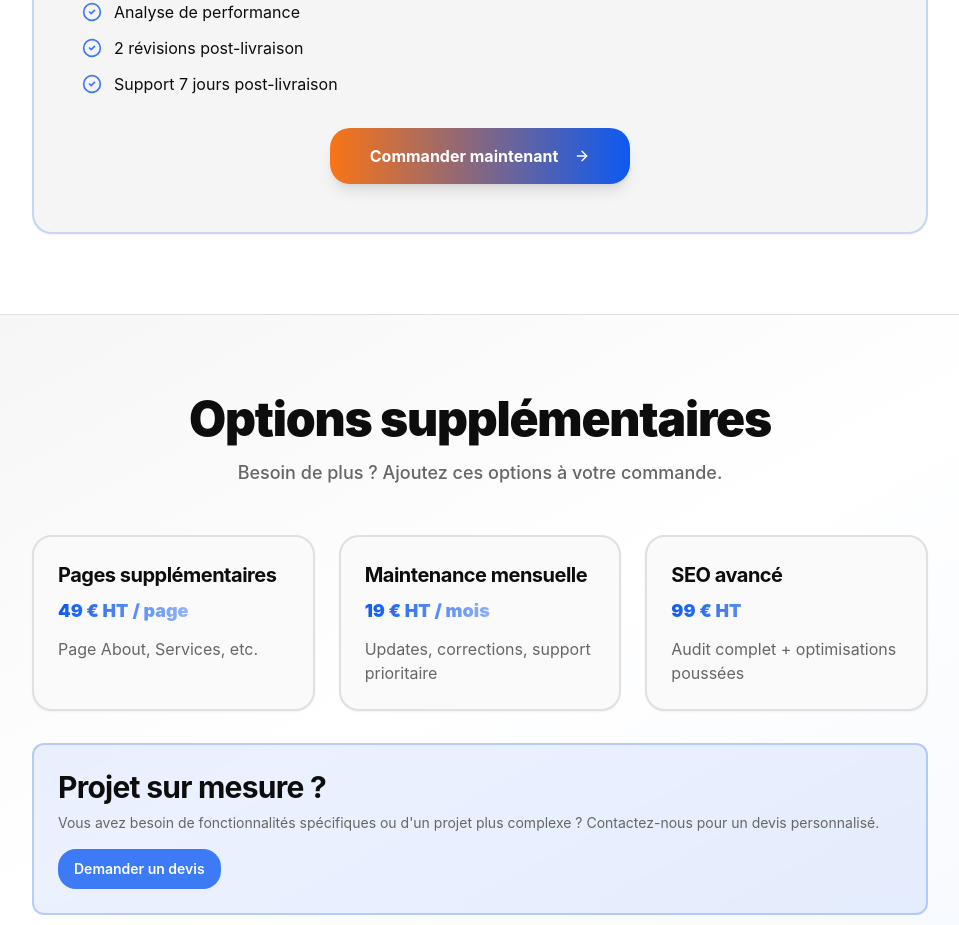
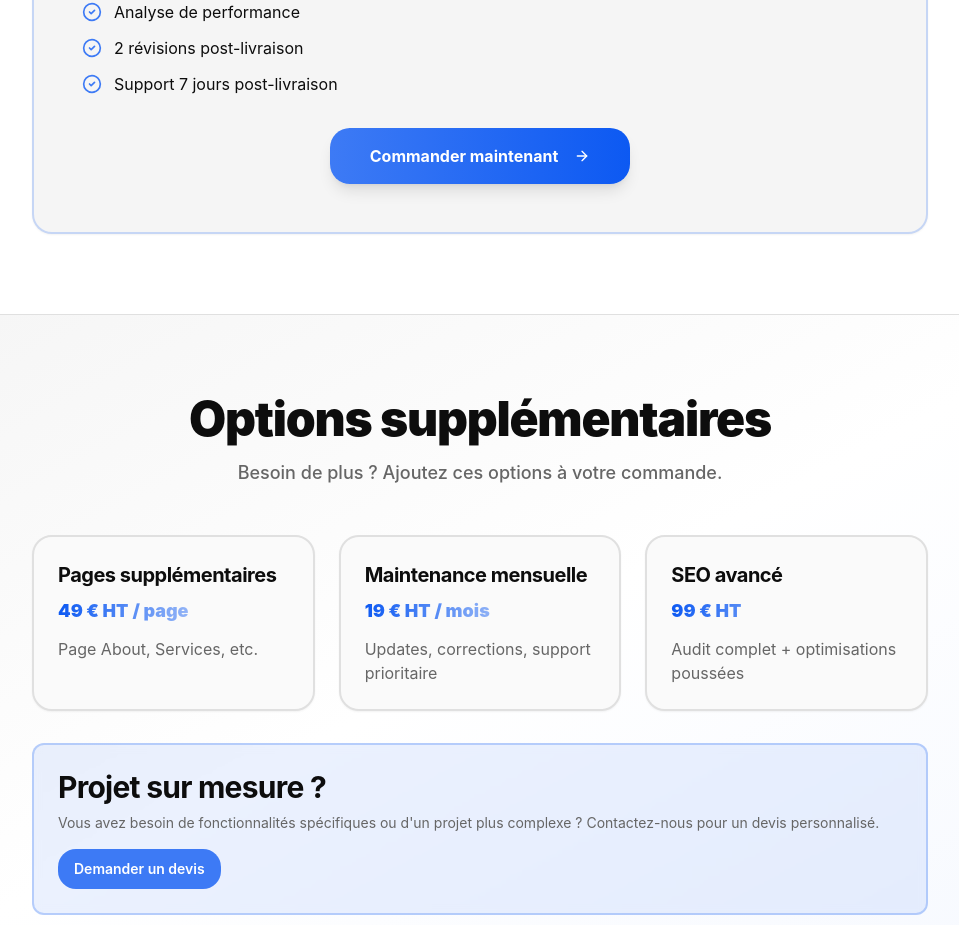
Before and after one commit to agency26/landing26site, a React (Vite) app: page /tarifs in a window 1280 px wide. Shown: the part 918-1843 px from the top of the page, without its empty margins (160-1119 px from the left). Built offline with nearby package versions, Linux system fonts and the light colour scheme; the HTML template or start-up script is replaced by a standard one; a web font is replaced by a local one.

Commit message:
Reverted to commit 1bd113df1da4f242137b3ba5afc51e50f97d7e3d

```diff
--- a/src/components/ui/gradient-button.tsx
+++ b/src/components/ui/gradient-button.tsx
@@ -9,7 +9,7 @@ const gradientButtonVariants = cva(
     variants: {
       variant: {
         default:
-          "bg-gradient-to-r from-orange-accent via-primary to-primary-dark text-primary-foreground shadow-lg hover:shadow-2xl hover:shadow-primary/30 hover:scale-[1.05] bg-200% animate-gradient-shift",
+          "bg-gradient-to-r from-primary-light via-primary to-primary-dark text-primary-foreground shadow-lg hover:shadow-2xl hover:shadow-primary/30 hover:scale-[1.05] bg-200% animate-gradient-shift",
         outline:
           "border-2 border-transparent bg-gradient-to-r from-primary-light via-primary to-primary-dark bg-clip-text text-transparent hover:bg-clip-border hover:text-primary-foreground hover:scale-[1.02] bg-200% animate-gradient-shift",
       },
--- a/src/index.css
+++ b/src/index.css
@@ -21,14 +21,13 @@ All colors MUST be HSL.
     --popover: 0 0% 100%;
     --popover-foreground: 0 0% 5%;
 
-    /* Blue & Black Color System with Orange Accent */
+    /* Blue & Black Color System */
     --primary: 220 90% 50%;        /* #1A56DB - Deep Blue */
     --primary-light: 220 90% 60%;  /* #3B82F6 - Bright Blue */
     --primary-dark: 220 50% 15%;   /* #0F172A - Near Black */
     --primary-foreground: 0 0% 100%;
-    --orange-accent: 25 95% 53%;   /* #F97316 - Vibrant Orange */
     --primary-gradient: linear-gradient(135deg, hsl(220 90% 50%), hsl(220 50% 15%));
-    --primary-gradient-bold: linear-gradient(120deg, hsl(25 95% 53%) 0%, hsl(220 90% 50%) 40%, hsl(220 50% 15%) 100%);
+    --primary-gradient-bold: linear-gradient(120deg, hsl(220 90% 60%) 0%, hsl(220 90% 50%) 50%, hsl(220 50% 15%) 100%);
 
     /* Secondary - Lighter Blue */
     --secondary: 220 90% 60%;      /* #3B82F6 - Bright Blue */
--- a/src/pages/Index.tsx
+++ b/src/pages/Index.tsx
@@ -80,7 +80,7 @@ const Index = () => {
             </div>
 
             <h1 className="mb-6 animate-fade-in-up font-black tracking-tight leading-tight md:leading-relaxed">
-              Votre landing page pro <span className="whitespace-nowrap">en 3 jours</span> — <span className="bg-gradient-to-r from-orange-accent via-primary to-primary-dark bg-clip-text text-transparent whitespace-nowrap">499 € HT</span>
+              Votre landing page pro <span className="whitespace-nowrap">en 3 jours</span> — <span className="bg-gradient-to-r from-primary-light via-primary to-primary-dark bg-clip-text text-transparent whitespace-nowrap">499 € HT</span>
             </h1>
 
             <p className="mx-auto mb-10 max-w-2xl text-lg text-muted-foreground md:text-xl font-medium animate-fade-in-up" style={{
@@ -188,7 +188,7 @@ const Index = () => {
                     </p>
                   </div>
                   <div className="text-center">
-                    <div className="mb-2 bg-gradient-to-r from-orange-accent via-primary to-primary-dark bg-clip-text text-4xl md:text-5xl font-black text-transparent">499 €</div>
+                    <div className="mb-2 bg-gradient-to-r from-primary-light via-primary to-primary-dark bg-clip-text text-4xl md:text-5xl font-black text-transparent">499 €</div>
                     <div className="text-sm text-muted-foreground font-semibold">HT</div>
                   </div>
                 </div>
--- a/tailwind.config.ts
+++ b/tailwind.config.ts
@@ -28,9 +28,6 @@ export default {
           light: "hsl(var(--primary-light))",
           dark: "hsl(var(--primary-dark))",
           foreground: "hsl(var(--primary-foreground))",
-        },
-        orange: {
-          accent: "hsl(var(--orange-accent))",
         },
         dark: {
           DEFAULT: "hsl(var(--dark-bg))",
```
